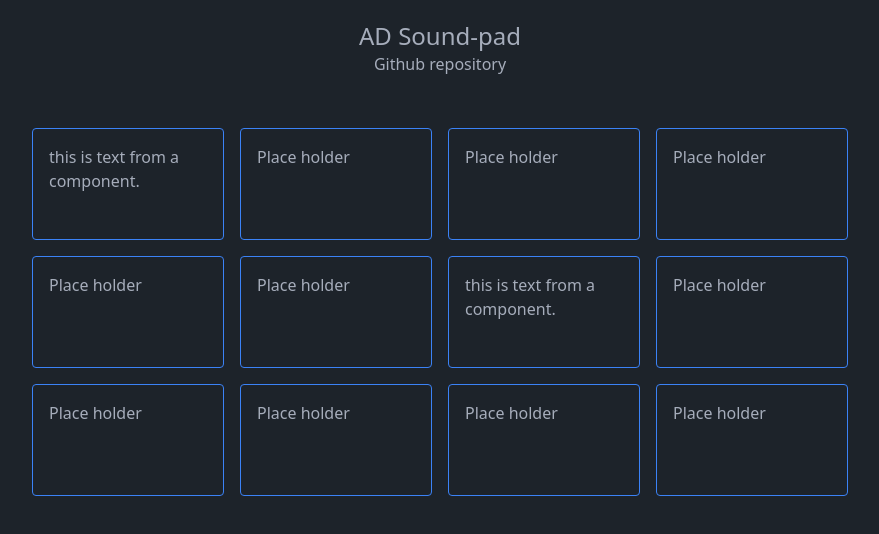
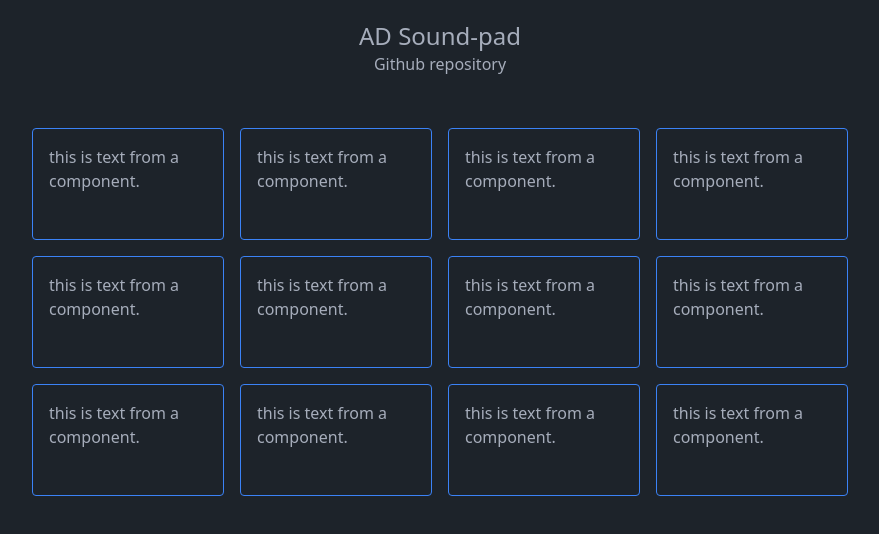
Before and after one commit to MoriARosland/AD-Sound-pad, a SvelteKit app: page / in a window 1280 px wide. Shown: the top 534 px of the page, without its empty margins (200-1079 px from the left). Built offline with nearby package versions, Linux system fonts and the light colour scheme.

Commit message:
Refactored grid

```diff
--- a/src/routes/+page.svelte
+++ b/src/routes/+page.svelte
@@ -6,6 +6,8 @@
 		title: 'this is text from a component.',
 		sound_source: '/placeholder'
 	};
+
+	let padDataArray: PadData[] = Array.from({ length: 12 }, () => test_pad_data);
 </script>
 
 <div class="flex flex-col items-center justify-center py-5">
@@ -17,37 +19,8 @@
 
 <div class="flex flex-col items-center mt-8">
 	<div class="grid grid-cols-1 md:grid-cols-2 lg:grid-cols-4 gap-4">
-		<SoundCard pad_data={test_pad_data}></SoundCard>
-		<div class="border rounded border-blue-500 p-4 w-48 h-28 hover:scale-105 transition-transform">
-			<p>Place holder</p>
-		</div>
-		<div class="border rounded border-blue-500 p-4 w-48 h-28 hover:scale-105 transition-transform">
-			<p>Place holder</p>
-		</div>
-		<div class="border rounded border-blue-500 p-4 w-48 h-28 hover:scale-105 transition-transform">
-			<p>Place holder</p>
-		</div>
-		<div class="border rounded border-blue-500 p-4 w-48 h-28 hover:scale-105 transition-transform">
-			<p>Place holder</p>
-		</div>
-		<div class="border rounded border-blue-500 p-4 w-48 h-28 hover:scale-105 transition-transform">
-			<p>Place holder</p>
-		</div>
-		<SoundCard pad_data={test_pad_data}></SoundCard>
-		<div class="border rounded border-blue-500 p-4 w-48 h-28 hover:scale-105 transition-transform">
-			<p>Place holder</p>
-		</div>
-		<div class="border rounded border-blue-500 p-4 w-48 h-28 hover:scale-105 transition-transform">
-			<p>Place holder</p>
-		</div>
-		<div class="border rounded border-blue-500 p-4 w-48 h-28 hover:scale-105 transition-transform">
-			<p>Place holder</p>
-		</div>
-		<div class="border rounded border-blue-500 p-4 w-48 h-28 hover:scale-105 transition-transform">
-			<p>Place holder</p>
-		</div>
-		<div class="border rounded border-blue-500 p-4 w-48 h-28 hover:scale-105 transition-transform">
-			<p>Place holder</p>
-		</div>
+		{#each padDataArray as cardData}
+			<SoundCard pad_data={cardData} />
+		{/each}
 	</div>
 </div>
```
